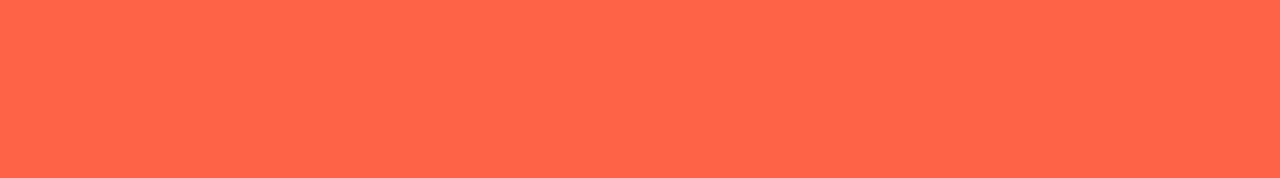
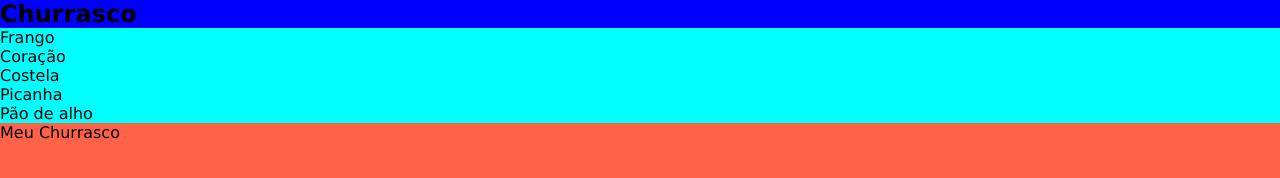
Before and after one commit to JIsaquewillers/projeto, a plain HTML site: page index.html in a window 1280 px wide. Drawn offline with Linux system fonts and the light colour scheme.

Commit message:
Alteraçãodsddsdsdd
dsds

```diff
--- a/index.html
+++ b/index.html
@@ -7,6 +7,23 @@
     <link rel="stylesheet" href="style.css">
 </head>
 <body>
+    <main>
+        <article>
+            <h1>Churrasco</h1>
+        </article>
+        <aside>
+            <ul>
+                <li>Frango</li>
+                <li>Coração</li>
+                <li>Costela</li>
+                <li>Picanha</li>
+                <li>Pão de alho</li>
+            </ul>
+        </aside>
+    </main>
+    <footer>
+        Meu Churrasco
+    </footer>
   <script src="./script.js"></script>
 </body>
 </html>
--- a/script.js
+++ b/script.js
@@ -1 +1,9 @@
 console.log("Ola mundo")
+
+let churrasco = "sim";
+
+if(churrasco == "sim"){
+    alert("vai ter churrasco");
+} else{
+    alert("Então vamos marcar o churrasco");
+}
--- a/style.css
+++ b/style.css
@@ -3,6 +3,16 @@
     margin: 0;
     font-family: Verdana, Geneva, Tahoma, sans-serif;
 }
+main aside{
+    background-color: aqua;
+}
 body{
     background-color: tomato;
 }
+main article{
+    background-color: blue;
+}
+p{
+    color: red;
+    background-color: white;
+}
```
